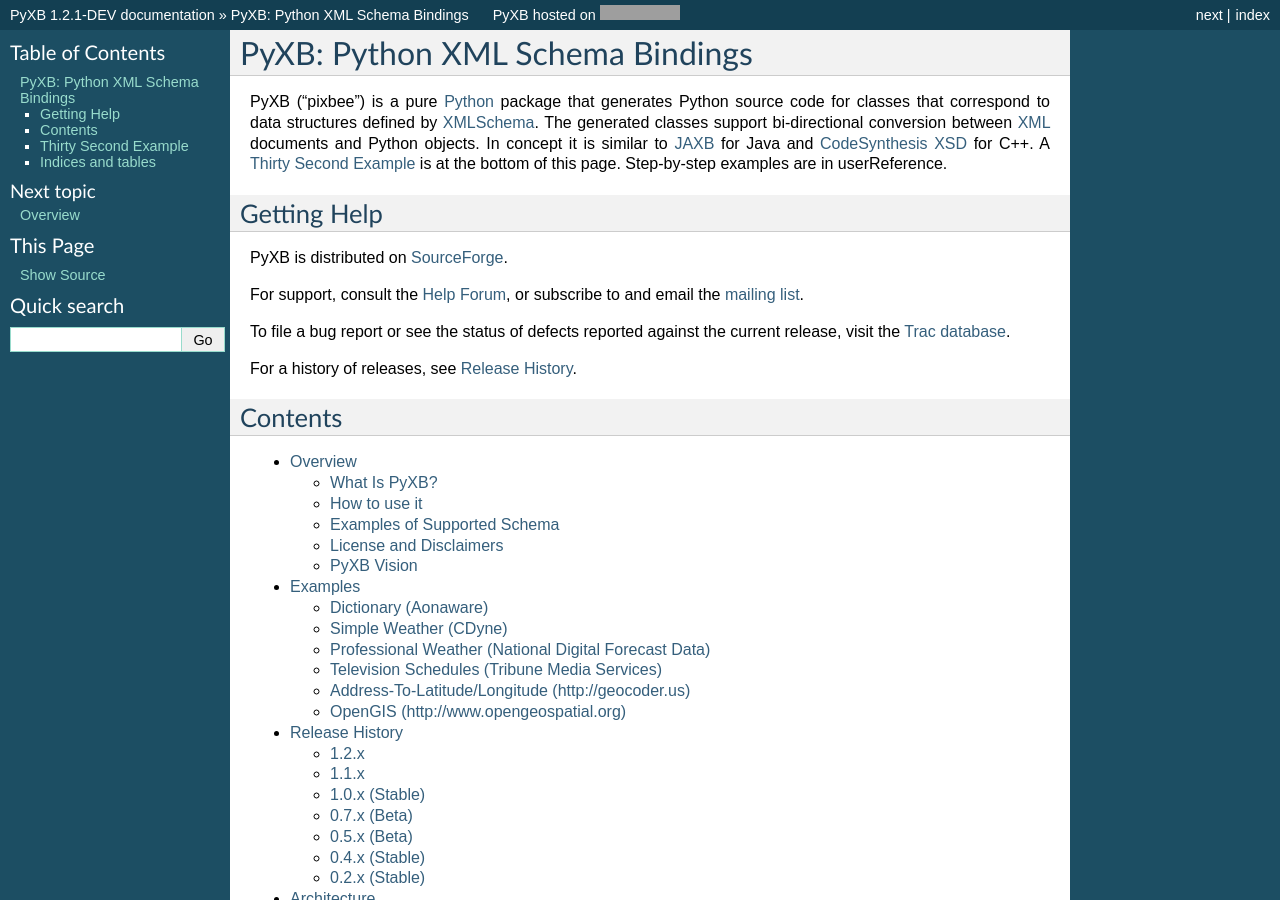
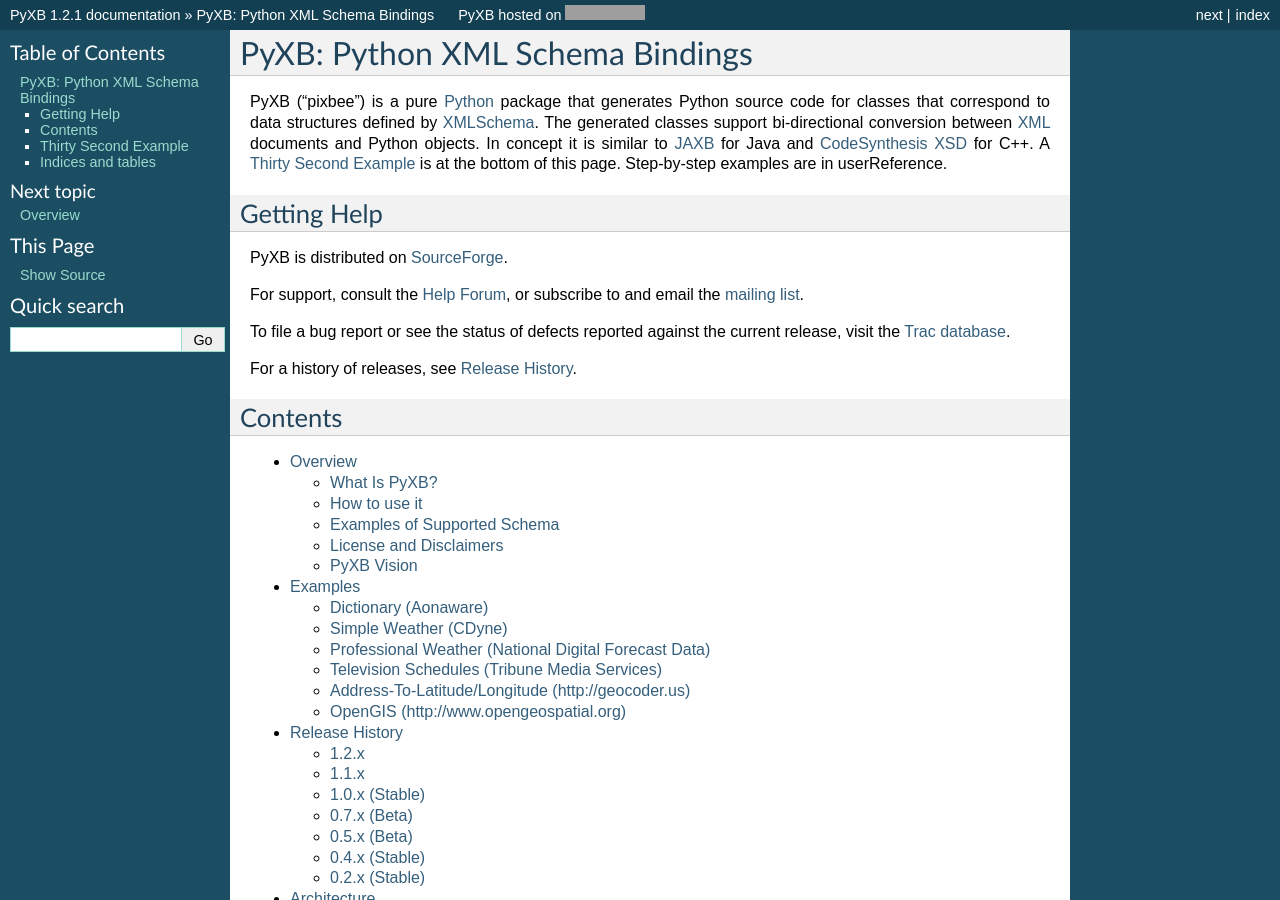
Before and after one commit to pabigot/pyxb, a Sphinx documentation site: the page built from doc/index.txt, in a window 1280 px wide and 900 px high. Built offline with Sphinx 7.4.7, drawn with Linux system fonts in a browser that asks for light colours; pages that are not in the unit, such as notebooks, are missing from menus; some of the changed text lies outside the part shown; grey boxes are pictures that could not be loaded.

Commit message:
Version number updated for release 1.2.1

```diff
--- a/README.txt
+++ b/README.txt
@@ -1,5 +1,5 @@
 PyXB -- Python W3C XML Schema Bindings
-Version 1.2.1-DEV
+Version 1.2.1
 
 This source release includes pre-built bundles for common XML namespaces,
 assorted web service namespaces, and SAML.  A bundle for over 75 namespaces
--- a/doc/conf.py
+++ b/doc/conf.py
@@ -47,7 +47,7 @@
 # The short X.Y version.
 version = '1.2'
 # The full version, including alpha/beta/rc tags.
-release = '1.2.1-DEV'
+release = '1.2.1'
 
 # The language for content autogenerated by Sphinx. Refer to documentation
 # for a list of supported languages.
--- a/pyxb/__init__.py
+++ b/pyxb/__init__.py
@@ -60,7 +60,7 @@
         if issubclass(self.__class__.mro()[-2], ( list, dict )):
             super(cscRoot, self).__init__(*args)
 
-__version__ = '1.2.1-DEV'
+__version__ = '1.2.1'
 """The version of PyXB"""
 
 __url__ = 'http://pyxb.sourceforge.net'
--- a/setup.py
+++ b/setup.py
@@ -1,7 +1,7 @@
 #!/usr/bin/env python
 
 # The current version of the system.  Format is #.#.#[-DEV].
-version = '1.2.1-DEV'
+version = '1.2.1'
 
 import distutils.sysconfig
 
```
